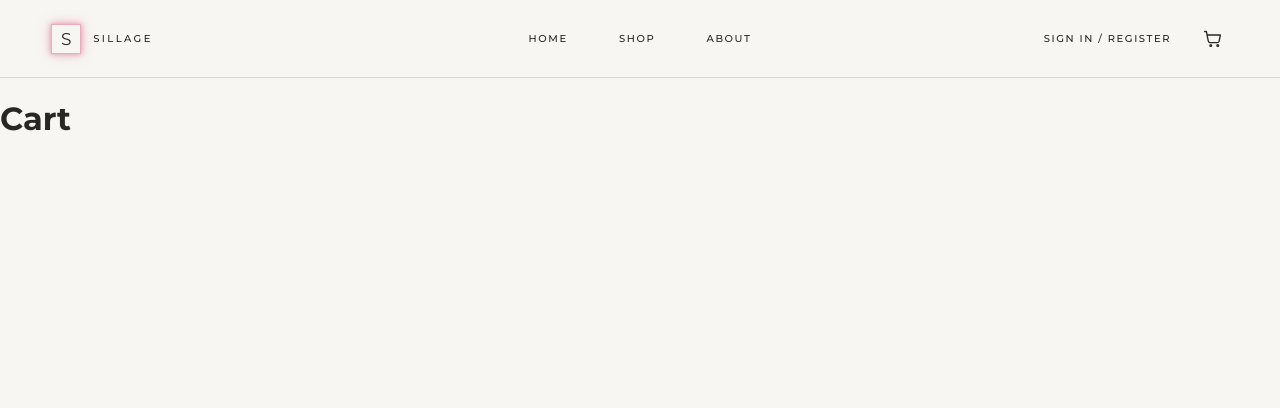
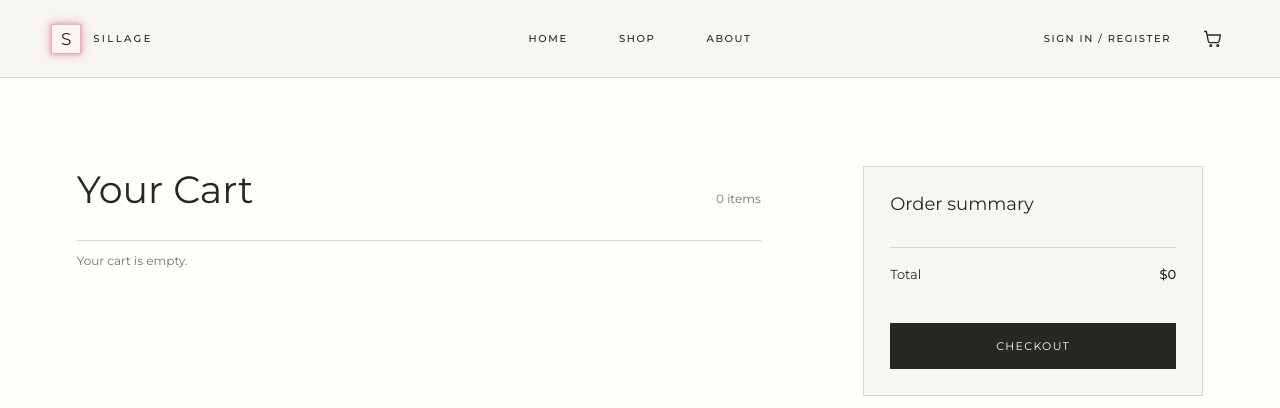
Before and after one commit to kat-le/shopping-app, a React (Vite) app: page /cart in a window 1280 px wide. Shown: the top 408 px of the page. Built offline with nearby package versions, Linux system fonts and the light colour scheme.

Commit message:
update items in cart

```diff
--- a/src/components/Cart.jsx
+++ b/src/components/Cart.jsx
@@ -1,19 +1,96 @@
 import { useOutletContext } from "react-router";
+import { useEffect, useState } from "react";
+import "../styles/Cart.css";
 
 function Cart() {
-  const { cartItems } = useOutletContext();
+  const { cartItems, handleRemoveFromCart, setCartItems } = useOutletContext();
+  const totalPrice = cartItems.reduce((sum, perfume) => sum + perfume.price * perfume.quantity,0);
+  const [ totalItems, setTotalItems ] = useState(0)
+
+  useEffect(() => {
+    const total = cartItems.reduce((sum, perfume) => sum + perfume.quantity, 0);
+    setTotalItems(total);
+  }, [cartItems]);
+
+  function handleIncreaseQuantity(perfume) {
+    setCartItems((currentItems) =>
+      currentItems.map((item) =>
+        item.id === perfume.id ? { ...item, quantity: item.quantity +  1 } : item
+      )
+    );
+  }
+  function handleDecreaseQuantity(perfume) {
+    setCartItems((currentItems) =>
+      currentItems.map((item) =>
+        item.id === perfume.id ? { ...item, quantity: item.quantity - 1 } : item
+      )
+    );
+  }
 
   return (
-    <div>
-      <h1>Cart</h1>
+    <main className="cart-page">
+      <div className="cart-layout">
+        <section className="cart-items" aria-labelledby="cart-title">
+          <header className="cart-items__header">
+            <h1 id="cart-title">Your Cart</h1>
+            <p>{totalItems} {totalItems === 1 ? "item" : "items"}</p>
+          </header>
 
-      {cartItems.map((perfume) => (
-        <div key={perfume.id}>
-          <h2>{perfume.name}</h2>
-          <p>{perfume.brand}</p>
-        </div>
-      ))}
-    </div>
+          {cartItems.length === 0 ? (
+            <p className="cart-empty">Your cart is empty.</p>
+          ) : (
+            <ul className="cart-list">
+              {cartItems.map((perfume, index) => (
+                <li className="cart-item" key={`${perfume.id}-${index}`}>
+                  <img src={perfume.image_url} alt={perfume.name} className="cart-item__image" />
+                  <div className="cart-item__details">
+                    <p className="cart-item__brand">{perfume.brand}</p>
+                    <h2>{perfume.name}</h2>
+                    <div className="cart-item__actions">
+                      <div className="cart-quantity" aria-label="Quantity: 1">
+                        <button
+                          type="button"
+                          aria-label="Decrease quantity"
+                          onClick={() => handleDecreaseQuantity(perfume)}>
+                          −
+                        </button>
+                        <span>{perfume.quantity}</span>
+                        <button
+                          className="cart-quantity__increase"
+                          type="button"
+                          aria-label="Increase quantity"
+                          onClick={() => handleIncreaseQuantity(perfume)}>
+                          +
+                        </button>
+                      </div>
+                      <button
+                        className="cart-item__remove"
+                        type="button"
+                        onClick={() => handleRemoveFromCart(index)}
+                      >
+                        Remove
+                      </button>
+                    </div>
+                  </div>
+                  <p className="cart-item__price">${(perfume.price * perfume.quantity)}</p>
+                </li>
+              ))}
+            </ul>
+          )}
+        </section>
+
+        <aside className="order-summary" aria-labelledby="order-summary-title">
+          <h2 id="order-summary-title">Order summary</h2>
+          <div className="order-summary__total">
+            <span>Total</span>
+            <strong>${totalPrice}</strong>
+          </div>
+          <button className="order-summary__checkout" type="button">
+            Checkout
+          </button>
+        </aside>
+      </div>
+    </main>
   );
 }
 
--- a/src/components/Layout.jsx
+++ b/src/components/Layout.jsx
@@ -9,9 +9,16 @@ function Layout() {
   function handleAddToCart(perfume) {
     setCartItems((currentItems) => [
       ...currentItems,
-      perfume
+      {
+        ...perfume,
+        quantity: 1
+      }
     ]);
     console.log(`Added ${perfume.name} to cart. Total items in cart: ${cartItems.length + 1}`);
+  }
+
+  function handleRemoveFromCart(itemIndex) {
+    setCartItems((currentItems) => currentItems.filter((_, index) => index !== itemIndex));
   }
 
   return (
@@ -20,7 +27,9 @@ function Layout() {
       <Outlet
          context={{
           cartItems,
-          handleAddToCart
+          setCartItems,
+          handleAddToCart,
+          handleRemoveFromCart
         }}
       />
     </>
--- /dev/null
+++ b/src/styles/Cart.css
@@ -0,0 +1,209 @@
+.cart-page {
+    min-height: calc(100vh - 78px);
+    padding: clamp(48px, 7vw, 88px) clamp(20px, 6vw, 88px);
+    background: var(--color-white);
+}
+
+.cart-layout {
+    display: grid;
+    width: min(100%, 1440px);
+    grid-template-columns: minmax(0, 1fr) minmax(260px, 340px);
+    align-items: start;
+    gap: clamp(40px, 8vw, 120px);
+    margin: 0 auto;
+}
+
+.cart-items {
+    min-width: 0;
+}
+
+.cart-items__header {
+    display: flex;
+    align-items: baseline;
+    justify-content: space-between;
+    gap: 20px;
+    padding-bottom: 22px;
+    border-bottom: 1px solid var(--color-line);
+}
+
+.cart-items__header h1 {
+    margin: 0;
+    font-size: clamp(26px, 3vw, 38px);
+    font-weight: 400;
+}
+
+.cart-items__header p,
+.cart-empty {
+    color: var(--color-muted);
+    font-size: 12px;
+}
+
+.cart-list {
+    margin: 0;
+    padding: 0;
+    list-style: none;
+}
+
+.cart-item {
+    display: grid;
+    grid-template-columns: 76px minmax(0, 1fr) auto;
+    align-items: center;
+    gap: 22px;
+    padding: 24px 0;
+    border-bottom: 1px solid var(--color-line);
+}
+
+.cart-item__image {
+    display: block;
+    width: 76px;
+    height: 96px;
+    object-fit: contain;
+}
+
+.cart-item__details {
+    min-width: 0;
+}
+
+.cart-item__brand {
+    margin: 0 0 6px;
+    color: var(--color-muted);
+    font-size: 10px;
+    letter-spacing: 0.1em;
+    text-transform: uppercase;
+}
+
+.cart-item__details h2 {
+    margin: 0;
+    font-size: 15px;
+    font-weight: 400;
+}
+
+.cart-item__actions {
+    display: flex;
+    align-items: center;
+    gap: 18px;
+    margin-top: 16px;
+}
+
+.cart-quantity {
+    display: inline-grid;
+    min-height: 32px;
+    grid-template-columns: 32px 28px 32px;
+    align-items: center;
+    border: 1px solid var(--color-line);
+    text-align: center;
+}
+
+.cart-quantity button,
+.cart-item__remove {
+    border: 0;
+    background: transparent;
+    color: var(--color-ink);
+    cursor: pointer;
+}
+
+.cart-quantity button {
+    height: 30px;
+    font-size: 18px;
+}
+
+.cart-quantity span {
+    font-size: 12px;
+}
+
+.cart-item__remove {
+    padding: 4px 0;
+    color: var(--color-muted);
+    font-size: 11px;
+    text-decoration: underline;
+    text-underline-offset: 3px;
+}
+
+.cart-item__price {
+    align-self: start;
+    margin: 6px 0 0;
+    font-size: 13px;
+    white-space: nowrap;
+}
+
+.order-summary {
+    display: flex;
+    min-height: 230px;
+    flex-direction: column;
+    padding: 26px;
+    border: 1px solid var(--color-line);
+    background: var(--color-paper);
+}
+
+.order-summary h2 {
+    margin: 0 0 32px;
+    font-size: 18px;
+    font-weight: 400;
+}
+
+.order-summary__total {
+    display: flex;
+    justify-content: space-between;
+    padding: 18px 0;
+    border-top: 1px solid var(--color-line);
+    font-size: 13px;
+}
+
+.order-summary__total strong {
+    font-weight: 500;
+}
+
+.order-summary__checkout {
+    width: 100%;
+    min-height: 46px;
+    margin-top: auto;
+    border: 1px solid var(--color-ink);
+    background: var(--color-ink);
+    color: var(--color-white);
+    cursor: pointer;
+    font: inherit;
+    font-size: 11px;
+    letter-spacing: 0.12em;
+    text-transform: uppercase;
+    transition: background 160ms ease, color 160ms ease;
+}
+
+.order-summary__checkout:hover {
+    background: transparent;
+    color: var(--color-ink);
+}
+
+@media (max-width: 760px) {
+    .cart-page {
+        padding: 48px 20px 72px;
+    }
+
+    .cart-layout {
+        grid-template-columns: 1fr;
+        gap: 36px;
+    }
+
+    .order-summary {
+        min-height: 210px;
+    }
+}
+
+@media (max-width: 440px) {
+    .cart-item {
+        grid-template-columns: 64px minmax(0, 1fr) auto;
+        gap: 12px;
+    }
+
+    .cart-item__image {
+        width: 64px;
+        height: 84px;
+    }
+
+    .cart-item__details h2 {
+        font-size: 13px;
+    }
+
+    .cart-item__actions {
+        gap: 12px;
+    }
+}
```
Also changed, not shown: 1 other file (tests, documents, lock files or other folders).
